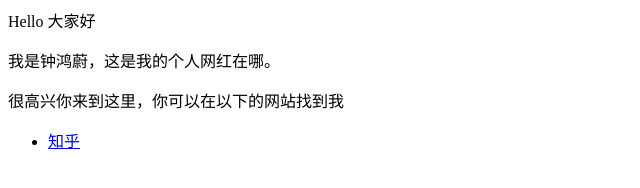
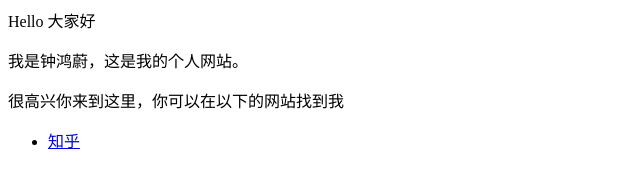
Before and after one commit to CHNzhonghongwei/testzhonghongwei.github.io, a plain HTML site: page index.html in a window 1280 px wide. Shown: the full height of the page, 0-640 px from the left. Drawn offline with Linux system fonts and the light colour scheme.

Commit message:
Update index.html

```diff
--- a/index.html
+++ b/index.html
@@ -1,5 +1,5 @@
 <p>Hello 大家好</p>
-<p>我是钟鸿蔚，这是我的个人网红在哪。</p>
+<p>我是钟鸿蔚，这是我的个人网站。</p>
 <p>很高兴你来到这里，你可以在以下的网站找到我</p>
 
 <ul>
```
